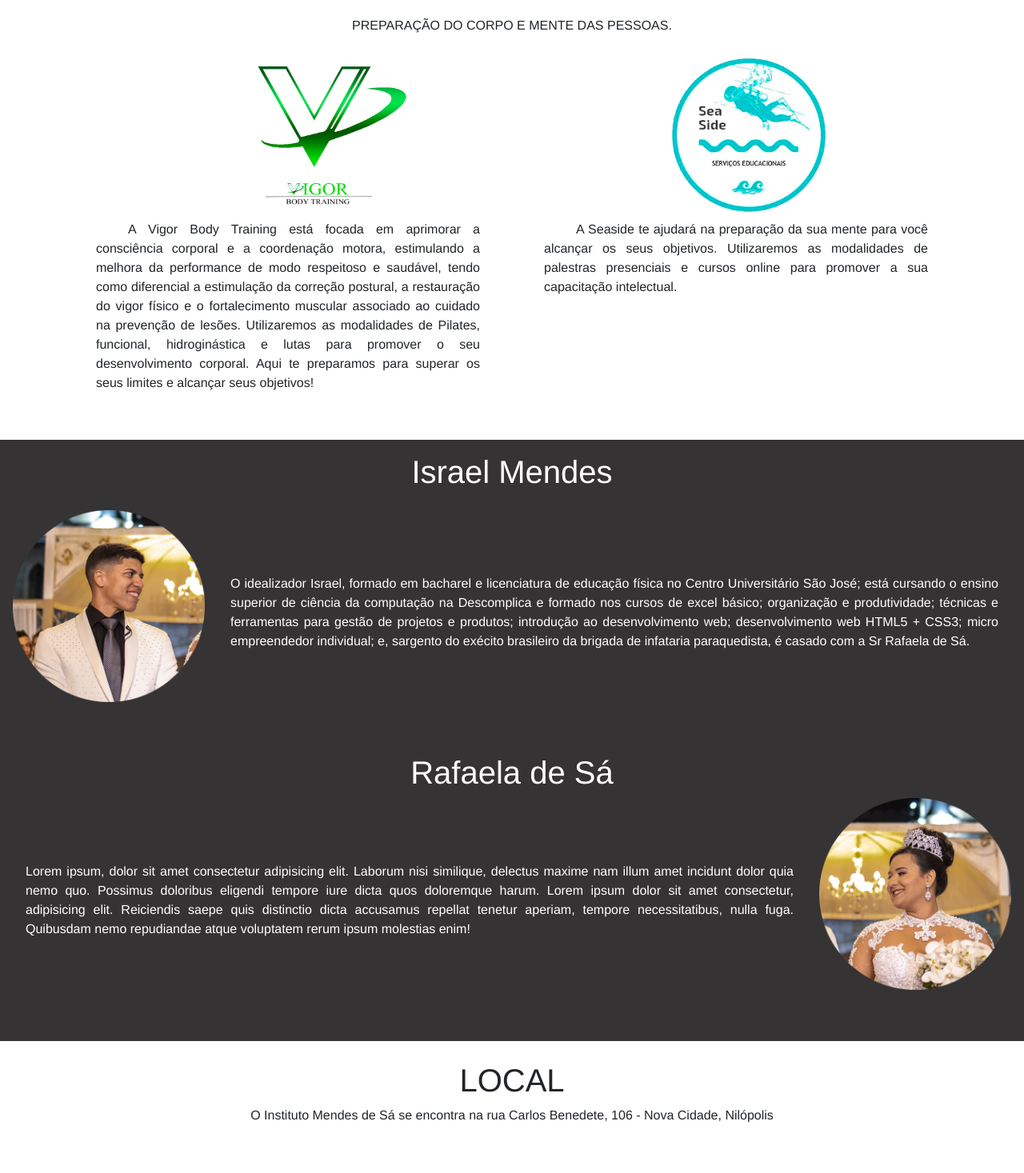
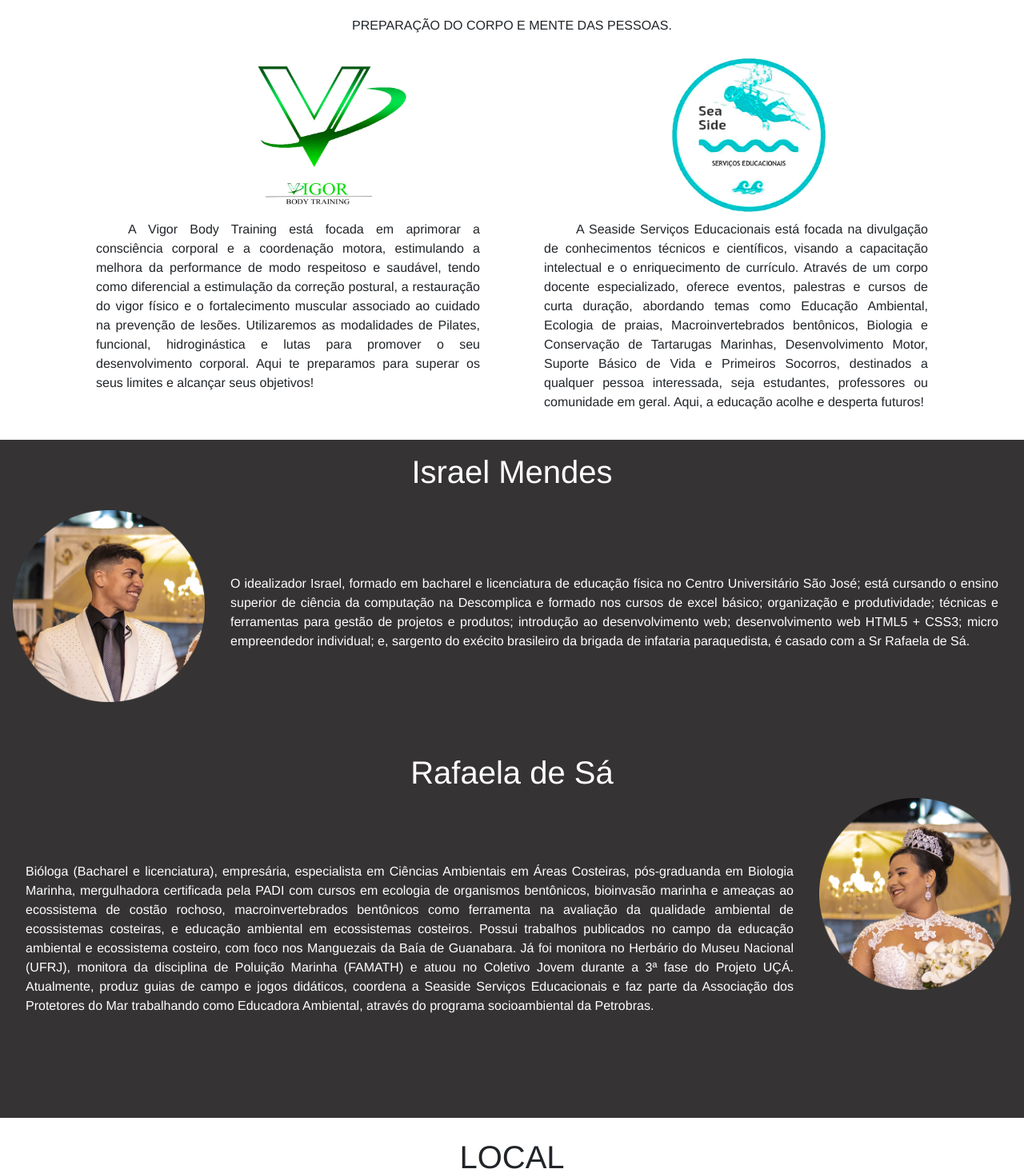
Before and after one commit to MendesIsrael/instituto-mendes-de-sa, a React (Vite) app in the folder project-imendesdesa/: page / in a window 1280 px wide. Shown: the part 1648-3115 px from the top of the page at 80% size. Built offline with nearby package versions, Linux system fonts and the light colour scheme; grey boxes are pictures that could not be loaded.

Commit message:
Bio da rafa

```diff
--- a/project-imendesdesa/src/pages/Home.tsx
+++ b/project-imendesdesa/src/pages/Home.tsx
@@ -81,7 +81,7 @@ export function Home() {
             <a href="/Seaside">
               <img src="../img/logo-branca-seaside.png" alt="educacional" />
             </a>
-            <p>A Seaside te ajudará na preparação da sua mente para você alcançar os seus objetivos. Utilizaremos as modalidades de palestras presenciais e cursos online para promover a sua capacitação intelectual.</p>
+            <p>A Seaside Serviços Educacionais está focada na divulgação de conhecimentos técnicos e científicos, visando a capacitação intelectual e o enriquecimento de currículo. Através de um corpo docente especializado, oferece eventos, palestras e cursos de curta duração, abordando temas como Educação Ambiental, Ecologia de praias, Macroinvertebrados bentônicos, Biologia e Conservação de Tartarugas Marinhas,  Desenvolvimento Motor, Suporte Básico de Vida e Primeiros Socorros, destinados a qualquer pessoa interessada, seja estudantes, professores ou comunidade em geral. Aqui, a educação acolhe e desperta futuros!</p>
           </div>
         </div>
       </div>
@@ -99,7 +99,7 @@ export function Home() {
         <div className={styles.rafaela}>
           <h1>Rafaela de Sá</h1>
           <div className={styles.imgText}>
-            <p>Lorem ipsum, dolor sit amet consectetur adipisicing elit. Laborum nisi similique, delectus maxime nam illum amet incidunt dolor quia nemo quo. Possimus doloribus eligendi tempore iure dicta quos doloremque harum. Lorem ipsum dolor sit amet consectetur, adipisicing elit. Reiciendis saepe quis distinctio dicta accusamus repellat tenetur aperiam, tempore necessitatibus, nulla fuga. Quibusdam nemo repudiandae atque voluptatem rerum ipsum molestias enim!</p>
+            <p>Bióloga (Bacharel e licenciatura), empresária, especialista em Ciências Ambientais em Áreas Costeiras, pós-graduanda em Biologia Marinha, mergulhadora certificada pela PADI com cursos em ecologia de organismos bentônicos, bioinvasão marinha e ameaças ao ecossistema de costão rochoso, macroinvertebrados bentônicos como ferramenta na avaliação da qualidade ambiental de ecossistemas costeiras, e educação ambiental em ecossistemas costeiros. Possui trabalhos publicados no campo da educação ambiental e ecossistema costeiro, com foco nos Manguezais da Baía de Guanabara. Já foi monitora no Herbário do Museu Nacional (UFRJ), monitora da disciplina de Poluição Marinha (FAMATH) e atuou no Coletivo Jovem durante a 3ª fase do Projeto UÇÁ. Atualmente, produz guias de campo e jogos didáticos, coordena a Seaside Serviços Educacionais e faz parte da Associação dos Protetores do Mar trabalhando como Educadora Ambiental, através do programa socioambiental da Petrobras.</p>
             <a href="https://www.instagram.com/rafaelasacoelho/" target="_blank">
               <img src="../img/rafaela.png" alt="rafaela" />
             </a>
```
Also changed, not shown: project-imendesdesa/src/pages/Vigor.tsx (line endings or trailing spaces).
